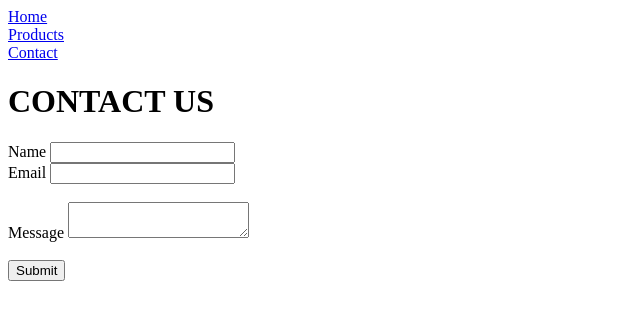
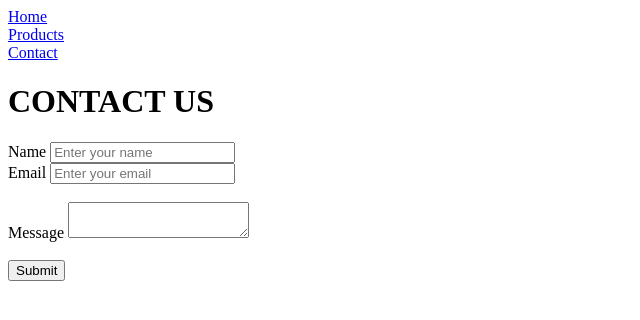
Before and after one commit to Azumonie04/upssqfrontend_125c, a plain HTML site: page assignment/contact.html in a window 1280 px wide. Shown: the whole page, without its empty margins (0-640 px from the left). Drawn offline with Linux system fonts and the light colour scheme.

Commit message:
i added placeholder element

```diff
--- a/assignment/contact.html
+++ b/assignment/contact.html
@@ -14,9 +14,9 @@
     <h1>CONTACT US</h1>
     <form>
        <label for="name">Name</label>
-       <input type="text" id="name" name="name" required><br>
+       <input type="text" id="name" name="name" placeholder="Enter your name" required><br>
        <label for="email">Email</label>
-       <input type="email" id="email" name="email" required><br>
+       <input type="email" id="email" name="email" placeholder="Enter your email"><br>
        <br>
        <label for="message">Message</label>
        <textarea id="message" name="message"></textarea><br>
```
